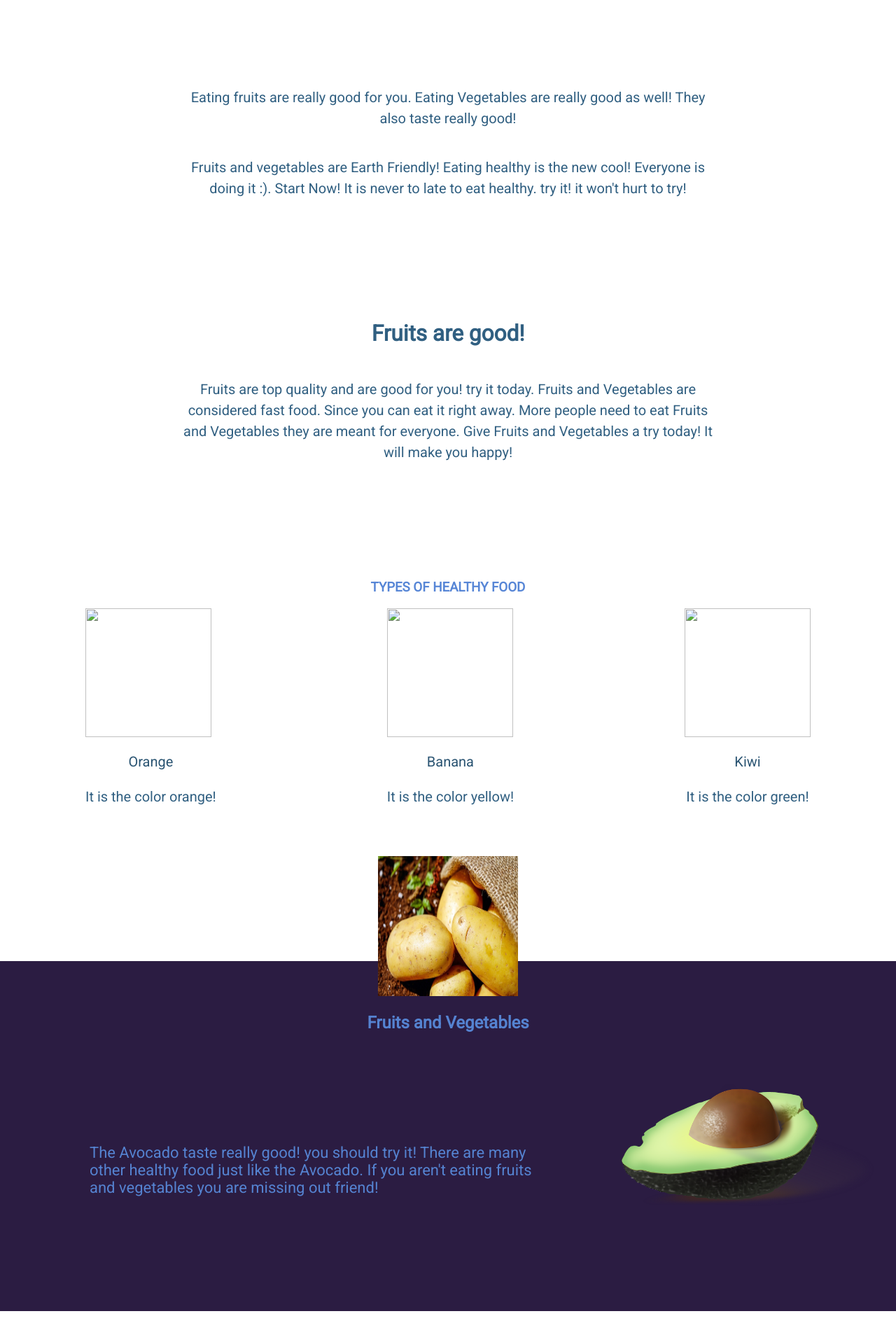
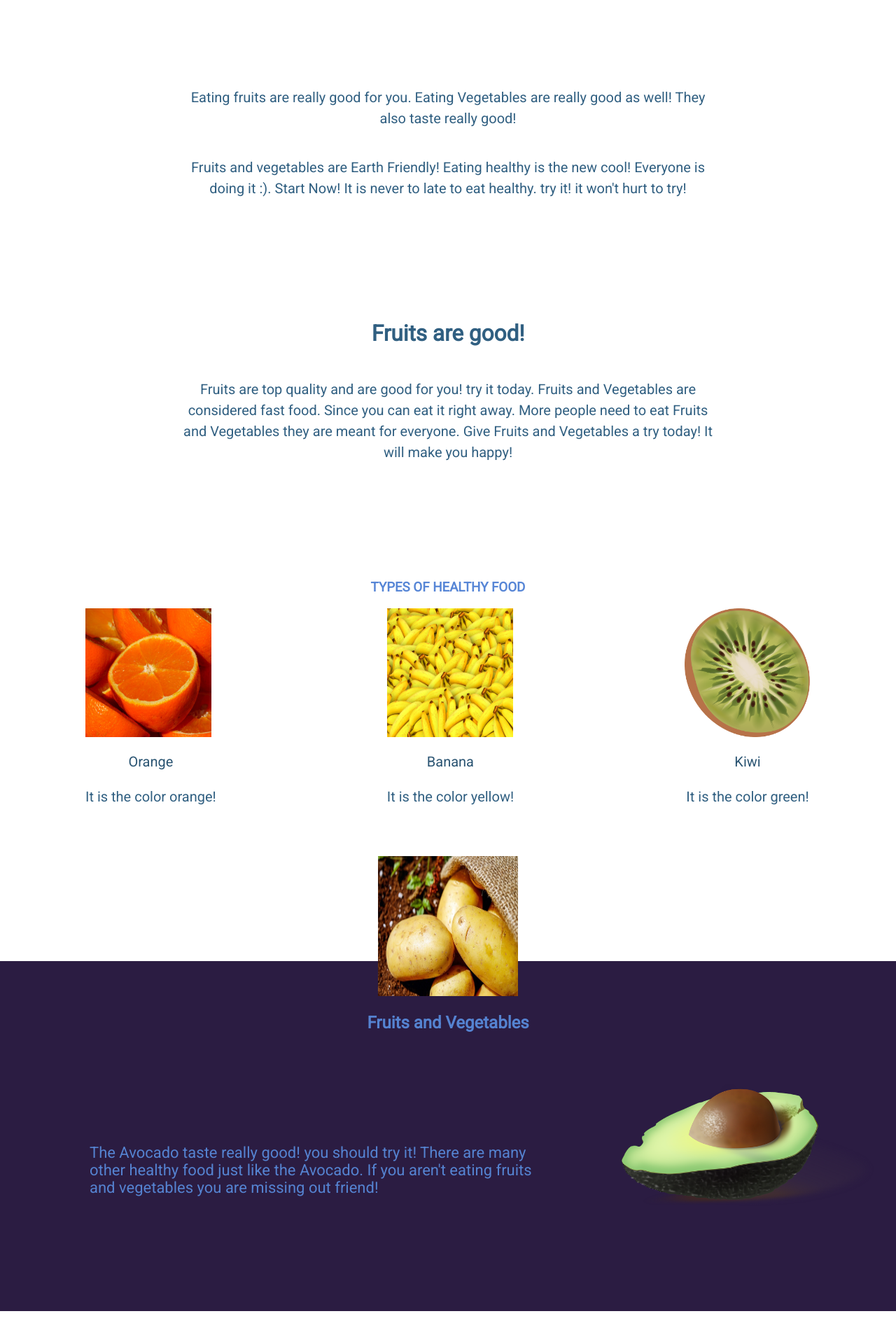
Before and after one commit to colorlessenergy/fruits, a Jekyll site: the page built from index.html, in a window 1280 px wide. Shown: the part 1261-3181 px from the top of the page at 70% size. Built offline with Jekyll 4.4.1, drawn with Linux system fonts in a browser that asks for light colours.

Commit message:
fixed image location

```diff
--- a/_includes/imgs.html
+++ b/_includes/imgs.html
@@ -1,7 +1,7 @@
 <div>
   {% for imgD in site.data.img-details %}
   <div>
-    <img src="{{site.baseurl}}{{imgD.link}}" alt="" height="184px" width="180px">
+    <img src="{{site.baseurl}}/{{imgD.link}}" alt="" height="184px" width="180px">
     <p class="img-title">{{imgD.title}}</p>
     <span class="margin-top img-desc"><p>{{imgD.info}}</p></span>
   </div>
```
Also changed, not shown: 1 other file.
